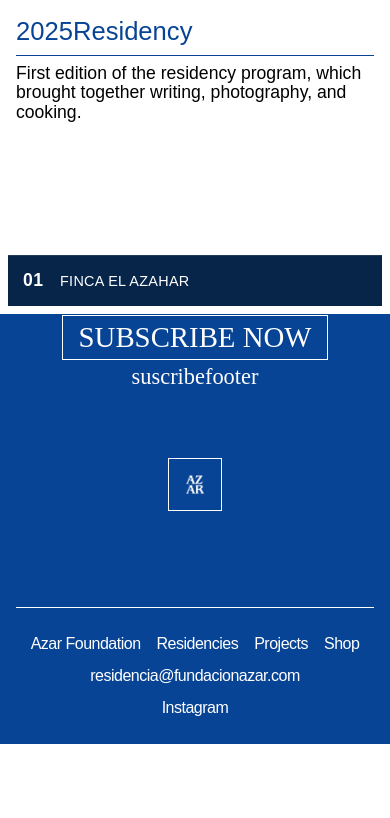
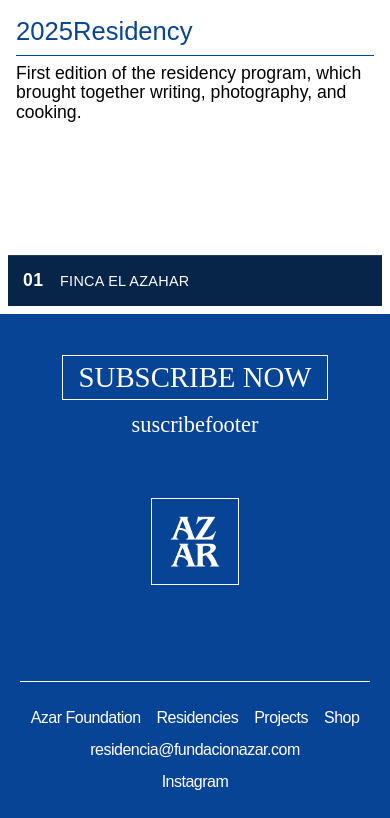
Before and after one commit to inesuribeb/museo, a React (Vite) app in the folder mi-aplicacion/: page /residencies-program in a window 390 px wide. Shown: the part 2688-3506 px from the top of the page. Before the commit the page ends 3432 px from the top, so only its background shows below. Built offline with nearby package versions, Linux system fonts and the light colour scheme; a web font is replaced by a local one.

Commit message:
footer movil

```diff
--- a/mi-aplicacion/src/components/Footer/Footer.css
+++ b/mi-aplicacion/src/components/Footer/Footer.css
@@ -141,12 +141,36 @@
 
 /* Solo para móvil */
 @media (max-width: 768px) {
+
+
     .footer-content {
         padding: 0 1rem;
     }
 
     .footer-anagram img {
-        width: 15%;
+        width: 25%;
+    }
+
+    .footer-content {
+        padding: 2.5rem 1.25rem 0;
+    }
+
+    .suscribe-footer {
+        gap: 0.5rem;
+    }
+
+    .footer-anagram {
+        padding-top: 1.5rem;
+    }
+
+    .footer-info {
+        display: flex;
+        flex-direction: column;
+        align-items: center;
+        gap: 1rem;
+        padding: 1.5rem 0 2rem;
+        font-size: 1rem;
+        text-align: center;
     }
 
     .footer-info {
@@ -158,20 +182,17 @@
         font-size: 1rem;
     }
 
-    /* Línea 1: Menú horizontal centrado */
     .footer-menu {
         order: 1;
         gap: 1rem;
         font-size: 1rem;
     }
 
-    /* Línea 2: Email */
     .footer-info-column:first-child {
         order: 2;
         justify-self: auto;
     }
 
-    /* Línea 3: Instagram */
     .footer-info-column:last-child {
         order: 3;
         justify-self: auto;
```
